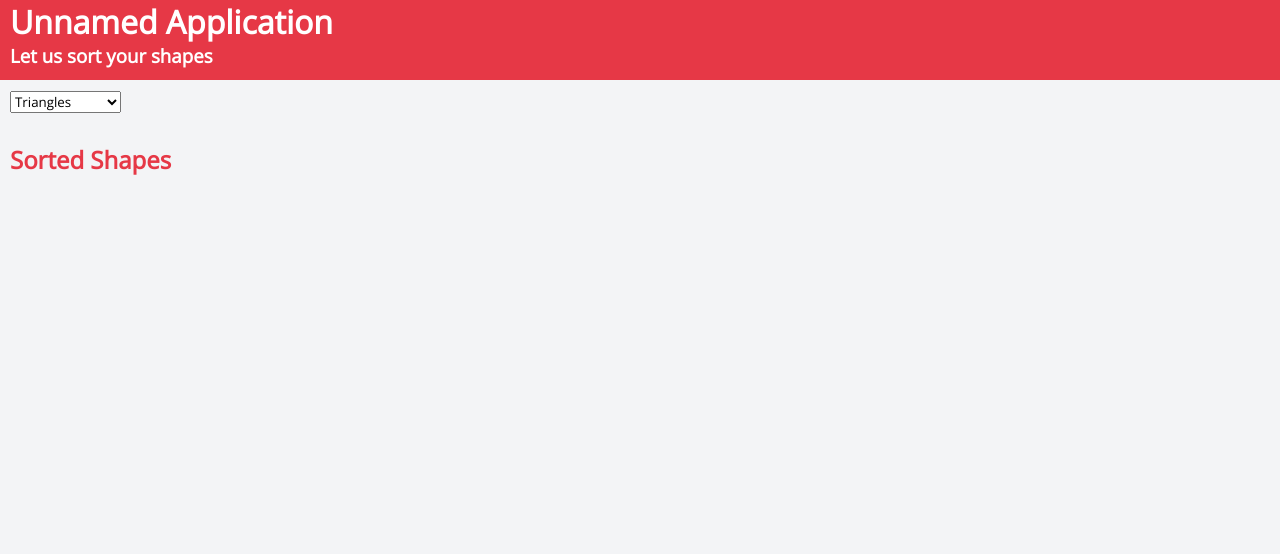
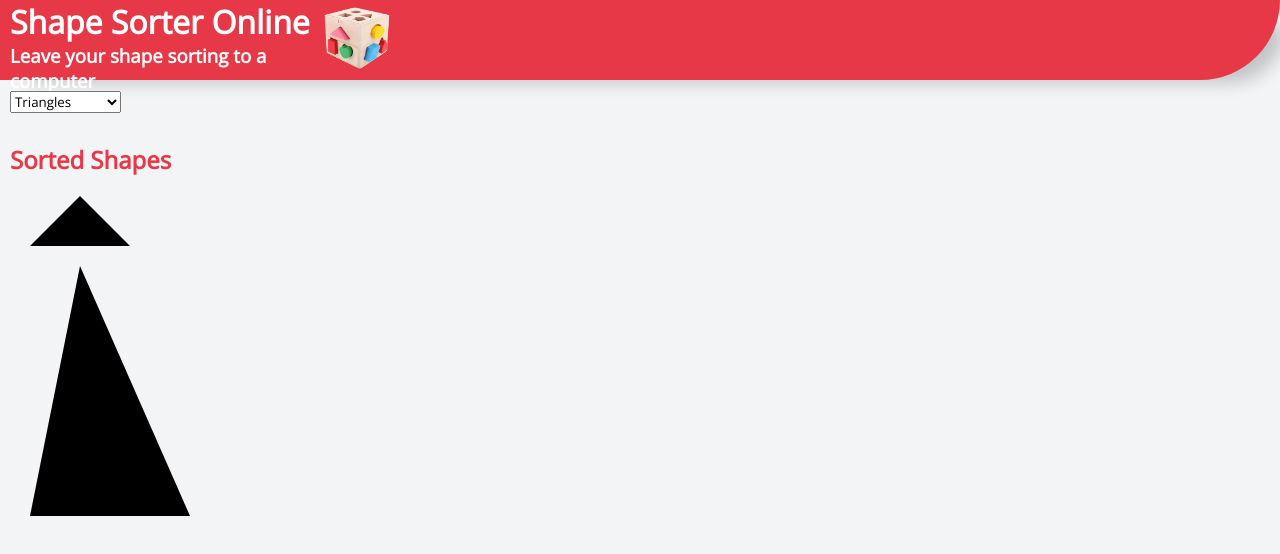
Before and after one commit to ChristopherDalziel/83489-2, a React (Create React App) app: page / in a window 1280 px wide. Shown: the top 554 px of the page. Built offline with nearby package versions, Linux system fonts and the light colour scheme.

Commit message:
Added logo

```diff
--- a/src/components/Header.js
+++ b/src/components/Header.js
@@ -1,16 +1,20 @@
 import React from "react";
 import styled from "@emotion/styled";
+import logo from "../assets/logo.png";
 
 const HeaderDiv = styled.div`
   padding: 0;
   margin: 0;
   background-color: #e63846;
   height: 10vh;
+  border-radius: 0px 0px 100px 0px;
+  box-shadow: 17px 14px 17px -11px rgba(0, 0, 0, 0.2);
 `;
 
 const H1 = styled.h1`
   margin: 0;
   padding: 0px 10px 0px 10px;
+  width: 30vw;
 `;
 
 const H3 = styled.h3`
@@ -18,18 +22,27 @@ const H3 = styled.h3`
   padding: 0px 10px 0px 10px;
 `;
 
+const LogoSmall = styled.img`
+  height: 75px;
+  float: right;
+`;
+
 const Header = (props) => {
   return (
     <HeaderDiv>
-      <H1>{props.title}</H1>
+      <H1>
+        {props.title}
+        <LogoSmall src={logo} />
+      </H1>
+
       {props.subTitle && <H3>{props.subTitle}</H3>}
     </HeaderDiv>
   );
 };
 
 Header.defaultProps = {
-  title: "Unnamed Application",
-  subTitle: "Let us sort your shapes",
+  title: "Shape Sorter Online",
+  subTitle: "Leave your shape sorting to a computer",
 };
 
 export default Header;
--- a/src/reducers/filters.js
+++ b/src/reducers/filters.js
@@ -1,5 +1,5 @@
 const filterReducerDefaultState = {
-  sortBy: "triangles",
+  sortBy: "Triangles",
 };
 
 const filterReducer = (state = filterReducerDefaultState, action) => {
```
Also changed, not shown: src/assets/logo.png (added).
